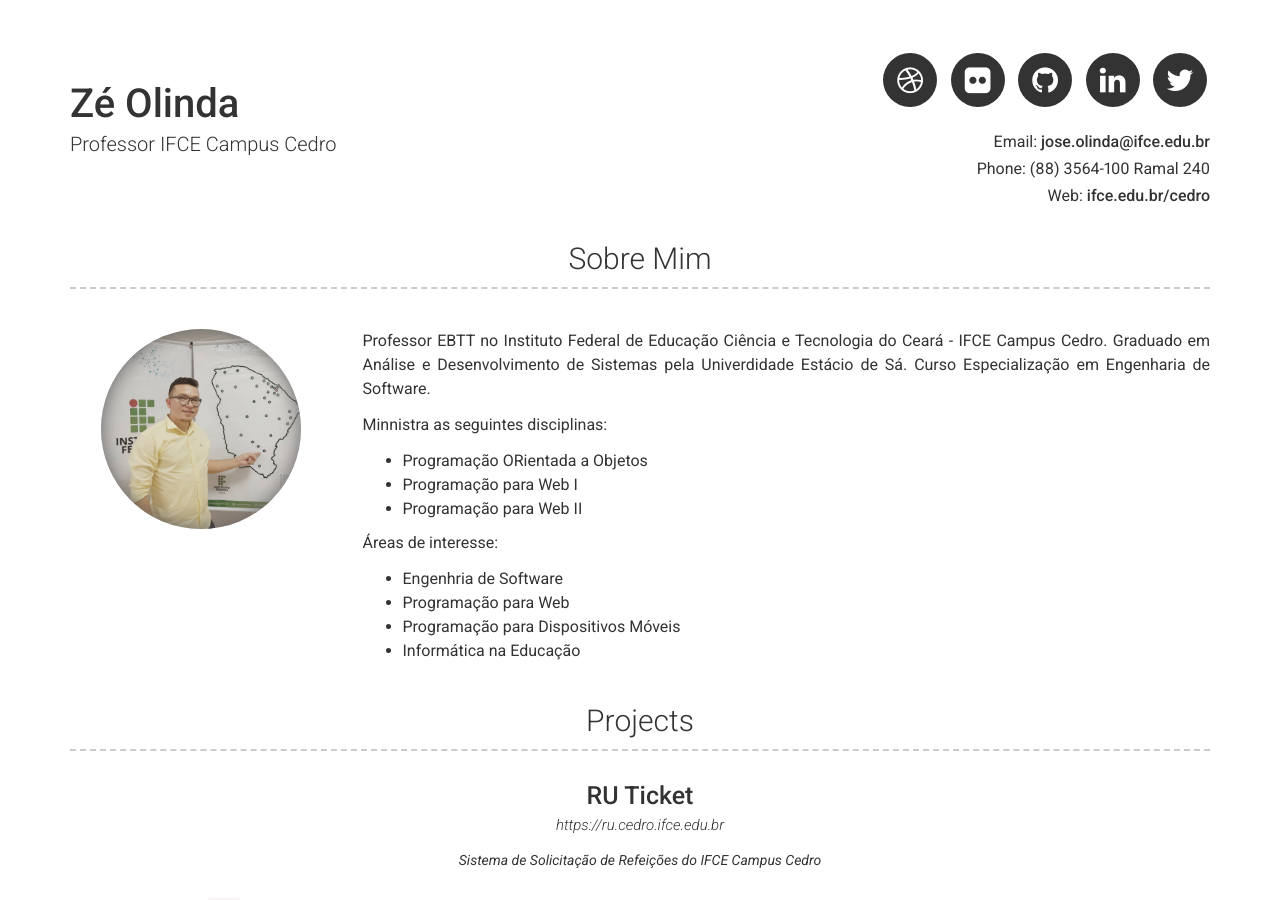
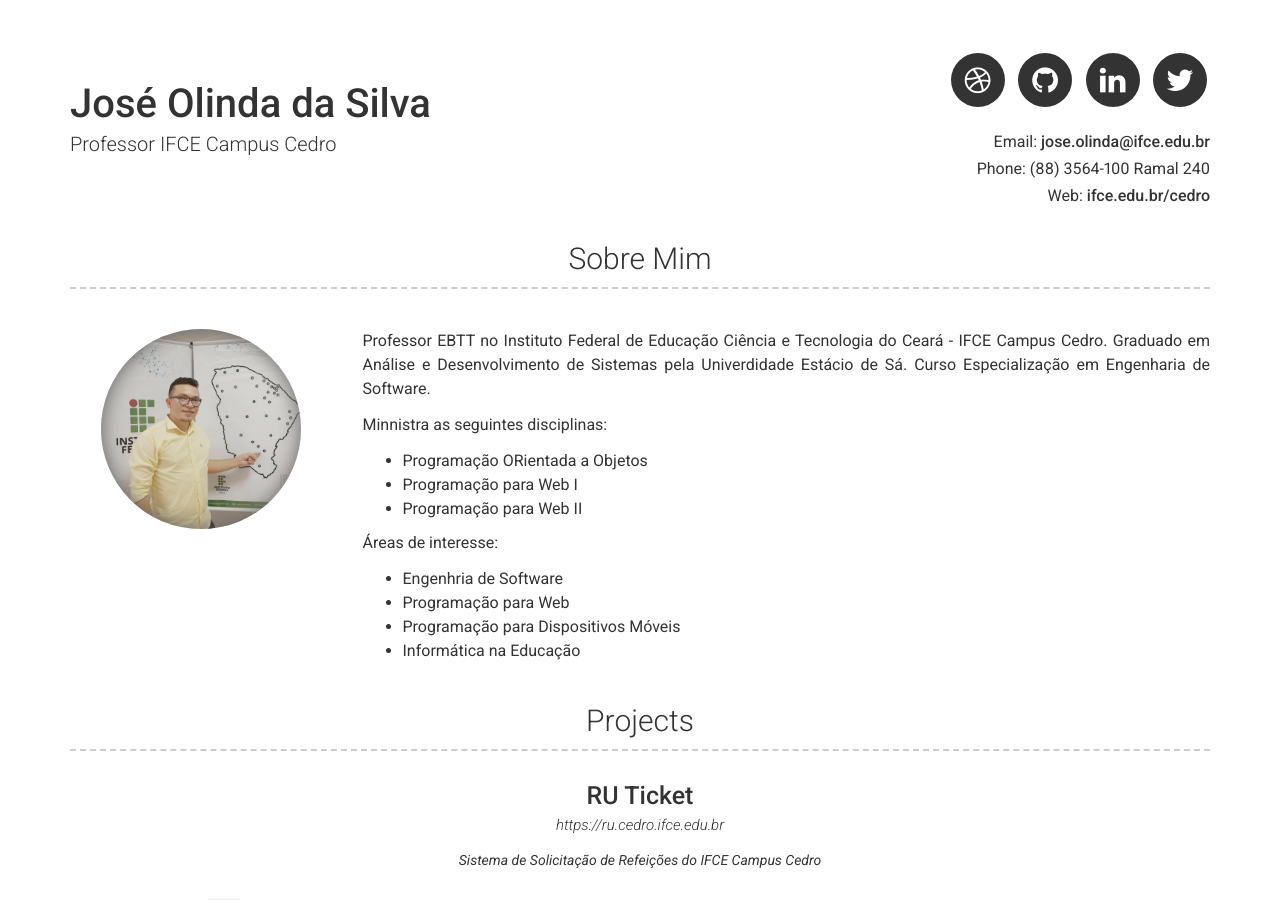
Before and after one commit to joseolinda/joseolinda.github.io, a Jekyll site: the page built from index.md, in a window 1280 px wide and 900 px high. Built offline with Jekyll 4.4.1, drawn with Linux system fonts in a browser that asks for light colours; some of the changed text lies outside the part shown.

Commit message:
Atualização das informações

```diff
--- a/_config.yml
+++ b/_config.yml
@@ -3,7 +3,7 @@ repository: Git repository where your resume will be hosted, only required if yo
 # favicon: Directory of your favicon (eg. images/favicon.ico)(optional)
 
 # Personal info
-name: Zé Olinda
+name: José Olinda da Silva
 title: Professor IFCE Campus Cedro
 email: jose.olinda@ifce.edu.br
 phone: (88) 3564-100 Ramal 240
@@ -14,7 +14,7 @@ twitter_username: joseolinda
 github_username:  joseolinda
 dribbble_username: joseolinda
 # facebook_username: jekyll
-flickr_username: joseolinda
+# flickr_username: joseolinda
 # instagram_username: jekyll
 linkedin_username: joseolinda
 # xing_username: jekyll
```
